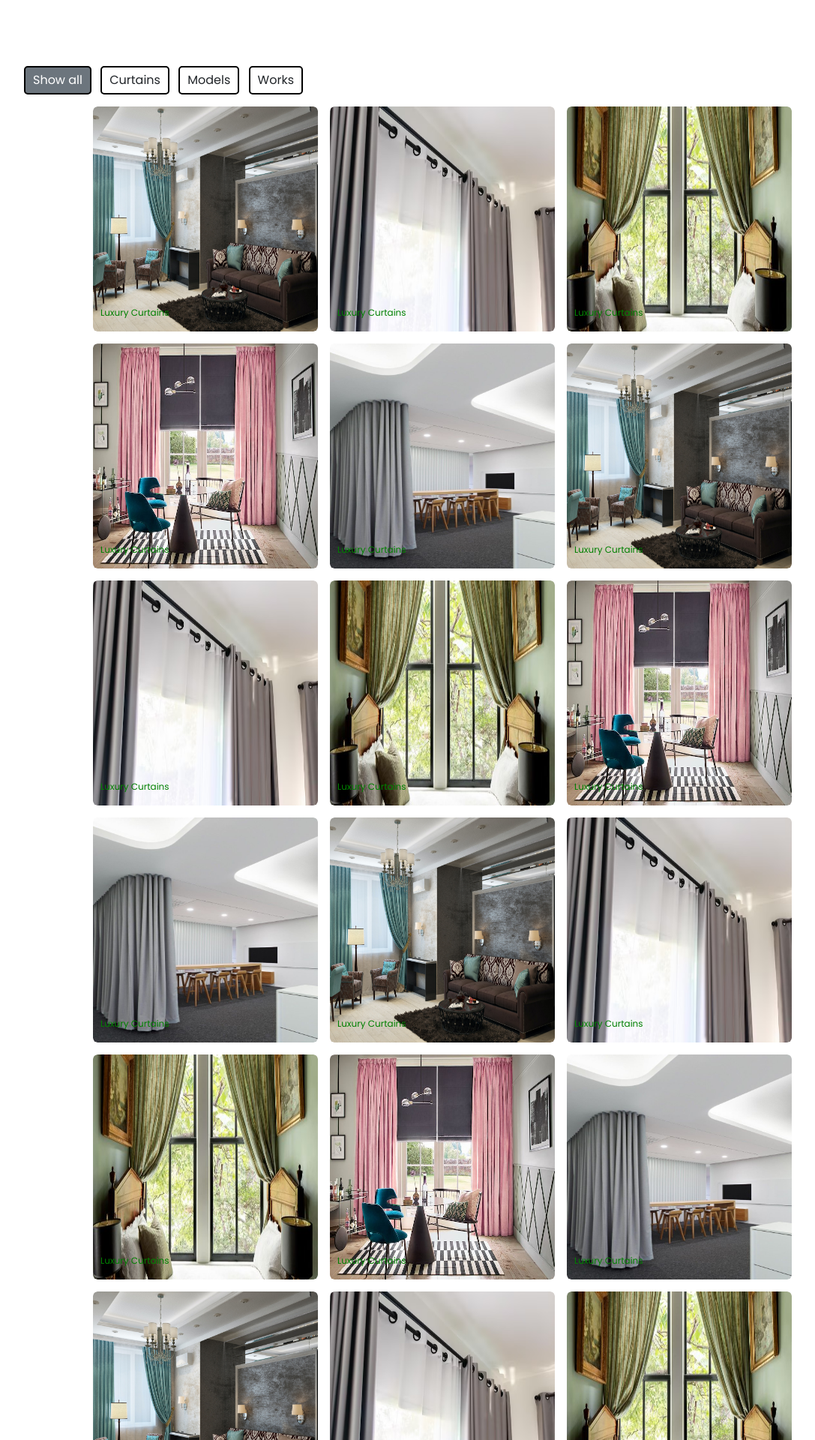
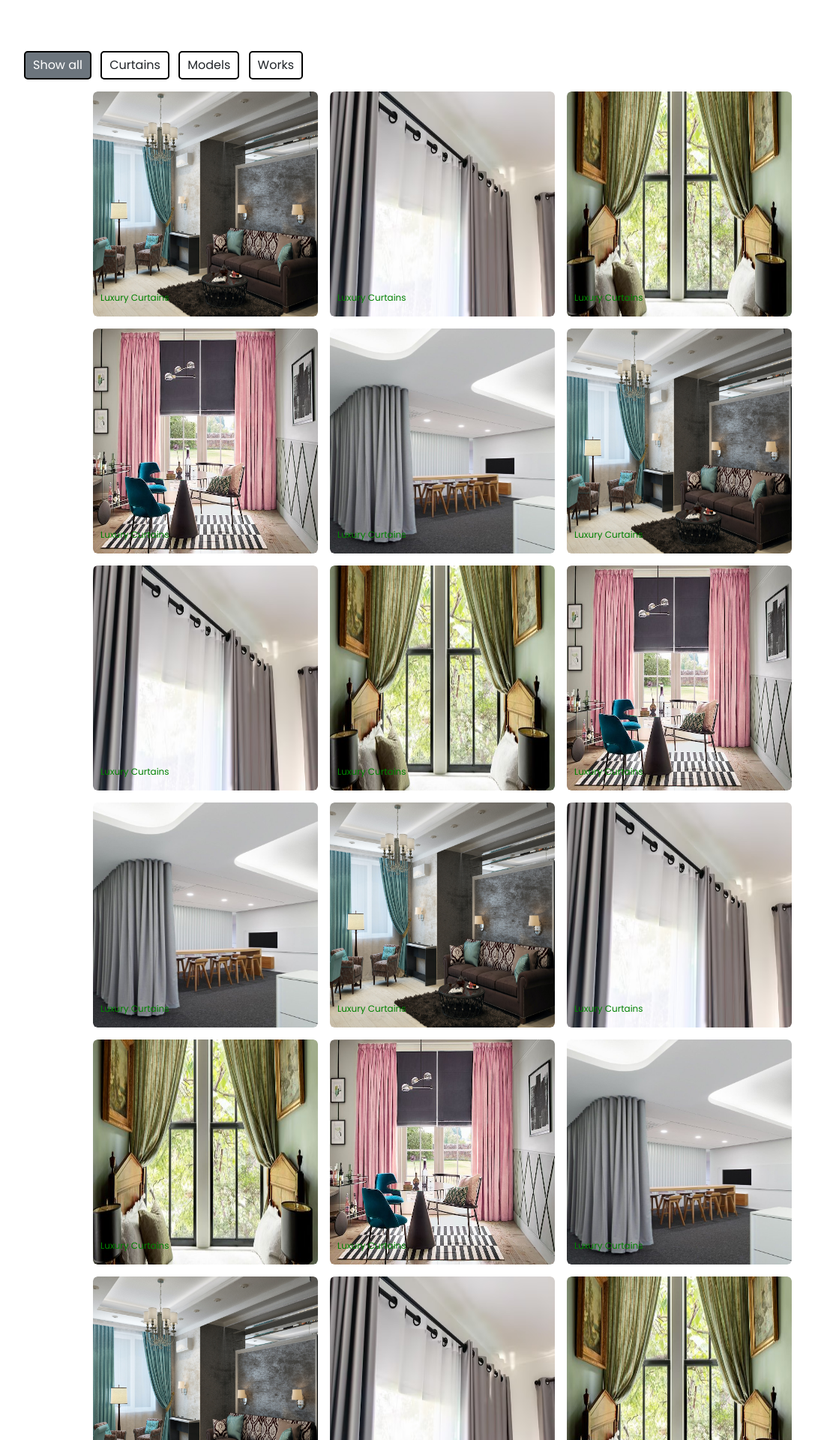
Before and after one commit to NexTechGen/kertin, a Flask app: page /project.html in a window 1280 px wide. Shown: the top 1920 px of the page at 75% size, without its empty margins (50-1137 px from the left). Run offline with Flask 3, Linux system fonts and the light colour scheme.

Commit message:
set min-width

```diff
--- a/static/pro_src/style.css
+++ b/static/pro_src/style.css
@@ -11,10 +11,10 @@
 .container{
   position: relative;
   min-height: 100vh;
-  max-width: 1000px;
+  min-width: 980px;
   width: 100%;
   margin: 0 auto;
-  padding: 40px 20px;
+  padding: 20px 20px;
 }
 
 .container .search-box{
```
